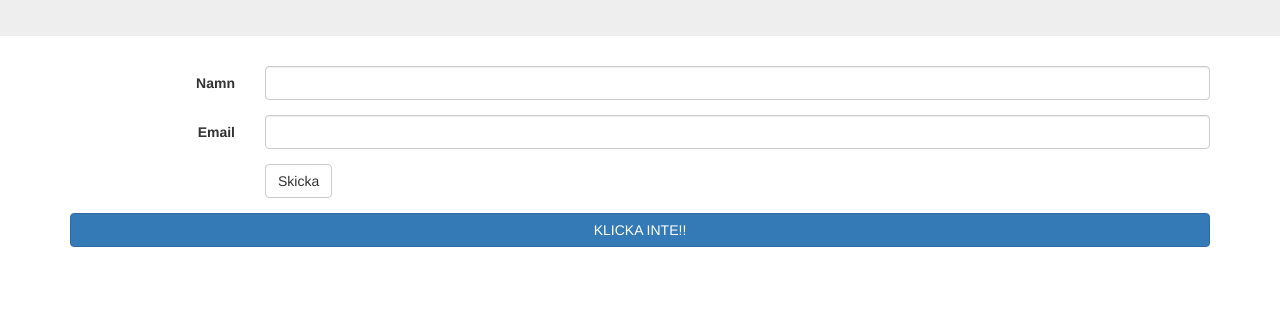
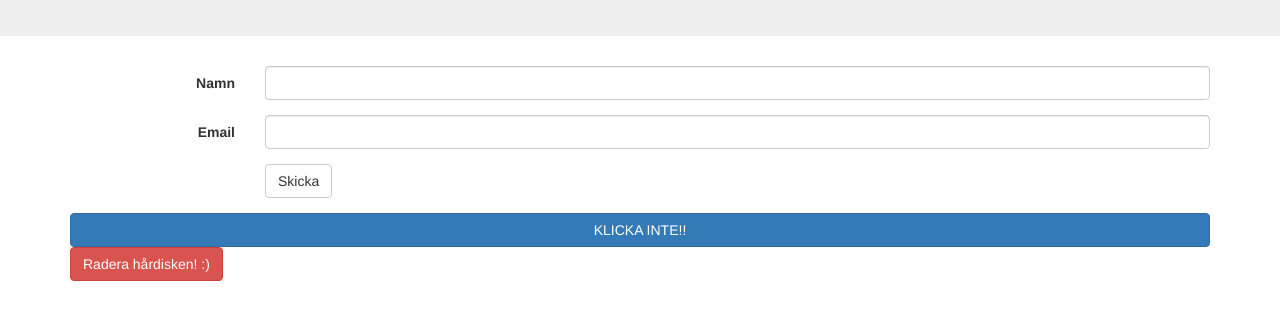
Before and after one commit to dlufr06/bootstrap, a website: page index.html in a window 1280 px wide. Shown: the part 159-478 px from the top of the page. Drawn offline with Linux system fonts and the light colour scheme.

Commit message:
la till ny knapp

```diff
--- a/index.html
+++ b/index.html
@@ -82,6 +82,7 @@
           </div>
       </form>
           <a class="btn btn-primary btn-block">KLICKA INTE!!</a>
+          <button type="button" class="btn btn-danger">Radera hårdisken! :)</button>
       </div><!--Slut container -->
       <script>
             //en kommentar som gäller raden ut
```
